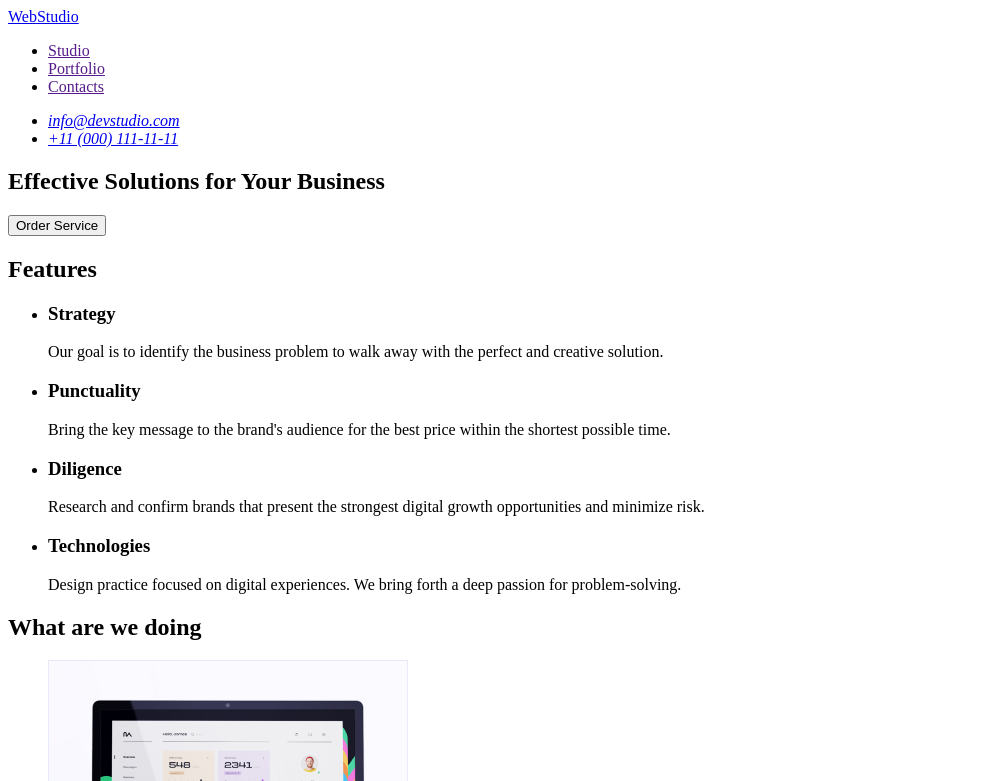
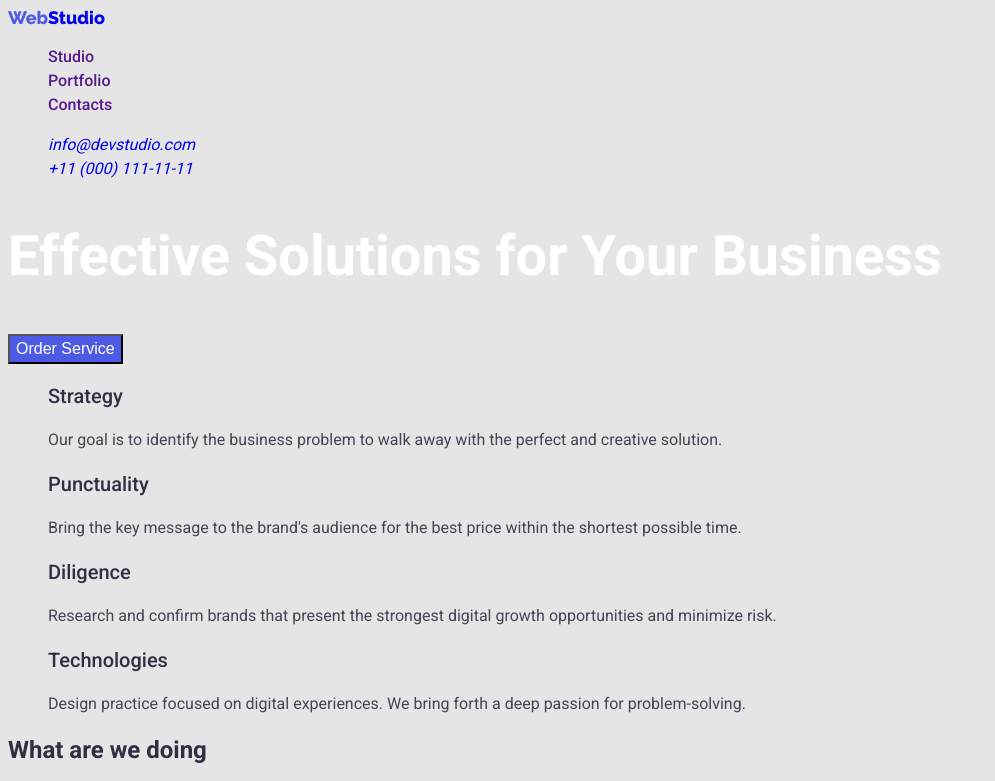
Before and after one commit to Tetiana-Tymchyshyn/hw-02, a plain HTML site: page index.html in a window 1280 px wide. Shown: the top 781 px of the page, without its empty margins (0-995 px from the left). Drawn offline with Linux system fonts and the light colour scheme.

Commit message:
update html css file

```diff
--- /dev/null
+++ b/CSS/styles.css
@@ -0,0 +1,85 @@
+/* BODY */
+body {
+  font-family: "Roboto", sans-serif;
+  color: #2e2f42;
+  background-color: #e5e5e5;
+}
+.list {
+  list-style: none;
+}
+.link {
+  text-decoration: none;
+
+  :root {
+	--color-iris: #4d5ae5;
+	--color-ocean: #404bbf;
+	--color-navy-blue: #2e2f42;
+	--color-green: #31d0aa;
+	--color-slate: #434455;
+	--color-light-slate: #8e8f99;
+	--color-cornflower: #e7e9fc;
+	--color-cloud: #f4f4fd;
+	--color-navy-blue-modal: #2e2f42;
+	--color-grey: #2e2f42;
+	--color-white: #ffffff;
+	--color-dairy: #fcfcfc;
+}
+}
+/* COMPONENT */
+.subtitle-description {
+  font-weight: 500;
+  font-size: 20px;
+  line-height: 1.2;
+  letter-spacing: 2%;
+}
+.description-text {
+    font-weight: 400;
+  font-size: 16px;
+  line-height: 1.5;
+  letter-spacing: 2%;
+  color: #434455;
+}
+
+/* HEADER */
+span {
+  font-family: "Raleway", sans-serif;
+  font-weight: 800;
+  font-size: 18px;
+  line-height: 1.16;
+  letter-spacing: 3%;
+  color: #4d5ae5;
+}
+
+.logo {
+  font-family: "Raleway", sans-serif;
+  font-weight: 800;
+  font-size: 18px;
+  line-height: 1.16;
+  letter-spacing: 3%;
+}
+.menu {
+  font-weight: 500;
+  font-size: 16px;
+  line-height: 1.5;
+  letter-spacing: 2%;
+}
+
+/* HERO */
+.hero {
+}
+.hero-title {
+  font-weight: 700;
+  font-size: 56px;
+  line-height: 1.07;
+  letter-spacing: 2%;
+  color: #ffffff;
+}
+.modal-btn {
+  background-color: #4d5ae5;
+  font-weight: 500;
+  font-size: 16px;
+  line-height: 1.5;
+  letter-spacing: 4%;
+  color: #ffffff;
+}
+/* FEATURE*/
--- a/index.html
+++ b/index.html
@@ -4,117 +4,150 @@
     <meta charset="UTF-8" />
     <meta name="viewport" content="width=device-width, initial-scale=1.0" />
     <title>Document</title>
+    <link rel="preconnect" href="https://fonts.googleapis.com" />
+    <link rel="preconnect" href="https://fonts.gstatic.com" crossorigin />
+    <link
+      href="https://fonts.googleapis.com/css2?family=Raleway:wght@800&family=Roboto:wght@400;500;700;900&display=swap"
+      rel="stylesheet"
+    />
+    <link rel="stylesheet" href="./CSS/styles.css" />
   </head>
   <body>
-    <header>
-      <nav>
-        <a href="./index.html">WebStudio</a>
-        <ul>
-          <li><a href="">Studio</a></li>
-          <li><a href="">Portfolio</a></li>
-          <li><a href="">Contacts</a></li>
+    <!-- HEADER -->
+    <header class="top-header">
+      <nav class="nav">
+        <a class="logo link" href="./index.html"><span>Web</span>Studio</a>
+        <ul class="menu list">
+          <li class="menu-item">
+            <a class="menu-link link" href="">Studio</a>
+          </li>
+          <li class="menu-item">
+            <a class="menu-link link" href="">Portfolio</a>
+          </li>
+          <li class="menu-item">
+            <a class="menu-link link" href="">Contacts</a>
+          </li>
         </ul>
       </nav>
       <address>
-        <ul>
-          <li><a href="mailto:info@devstudio.com">info@devstudio.com</a></li>
-          <li><a href="tel:+110001111111">+11 (000) 111-11-11</a></li>
+        <ul class="contact list">
+          <li class="description-text contact-item">
+            <a class="contact-mail link" href="mailto:info@devstudio.com"
+              >info@devstudio.com</a
+            >
+          </li>
+          <li class="description-text contact-item">
+            <a class="phone-number link" href="tel:+110001111111"
+              >+11 (000) 111-11-11</a
+            >
+          </li>
         </ul>
       </address>
     </header>
     <main>
+      <!-- HERO -->
+      <section class="hero">
+        <h1 class="hero-title">Effective Solutions for Your Business</h1>
+        <button
+          class="subtitle-description modal-btn"
+          type="button"
+          name="Order_Service"
+        >
+          Order Service
+        </button>
+      </section>
+      <!-- FEATURE -->
       <section>
-        <h1>Effective Solutions for Your Business</h1>
-        <button type="button" name="Order_Service">Order Service</button>
-      </section>
-      <section>
-        <h2>Features</h2>
-        <ul>
+        <h2 hidden>Features</h2>
+        <ul class="Features list">
           <li>
-            <h3>Strategy</h3>
-            <p>
+            <h3 class="subtitle-description">Strategy</h3>
+            <p class="description-text">
               Our goal is to identify the business problem to walk away with the
               perfect and creative solution.
             </p>
           </li>
           <li>
-            <h3>Punctuality</h3>
-            <p>
+            <h3 class="subtitle-description">Punctuality</h3>
+            <p class="description-text">
               Bring the key message to the brand's audience for the best price
               within the shortest possible time.
             </p>
           </li>
           <li>
-            <h3>Diligence</h3>
-            <p>
+            <h3 class="subtitle-description">Diligence</h3>
+            <p class="description-text">
               Research and confirm brands that present the strongest digital
               growth opportunities and minimize risk.
             </p>
           </li>
           <li>
-            <h3>Technologies</h3>
-            <p>
+            <h3 class="subtitle-description">Technologies</h3>
+            <p class="description-text">
               Design practice focused on digital experiences. We bring forth a
               deep passion for problem-solving.
             </p>
           </li>
         </ul>
       </section>
+      <!-- ABOUT -->
       <section>
-        <h2>What are we doing</h2>
-        <ul>
+        <h2 class="about">What are we doing</h2>
+        <ul class="menu-about list">
           <li>
             <img
-              src="./images/Rectangle71.jpg"
+              src="./images/services/Rectangle71.jpg"
               width="360"
               alt="Work example"
             />
           </li>
           <li>
             <img
-              src="./images/Rectangle72.jpg"
+              src="./images/services/Rectangle72.jpg"
               width="360"
               alt="Work example"
             />
           </li>
           <li>
             <img
-              src="./images/Rectangle73.jpg"
+              src="./images/services/Rectangle73.jpg"
               width="360"
               alt="Work example"
             />
           </li>
         </ul>
       </section>
+      <!-- TEAM -->
       <section>
         <h2>Our Team</h2>
-        <ul>
+        <ul class="list" tex>
           <li>
-            <img src="./images/img.jpg" alt="Team member" width="264" />
-            <h3>Mark Guerrero</h3>
-            <p>Product Designer</p>
+            <img src="./images/team/img.jpg" alt="Team member" width="264" />
+            <h3 class="subtitle-description">Mark Guerrero</h3>
+            <p class="description-text">Product Designer</p>
           </li>
           <li>
-            <img src="./images/img1.jpg" alt="Team member" width="264" />
-            <h3>Tom Ford</h3>
-            <p>Frontend Developer</p>
+            <img src="./images/team/img1.jpg" alt="Team member" width="264" />
+            <h3 class="subtitle-description">Tom Ford</h3>
+            <p class="description-text">Frontend Developer</p>
           </li>
           <li>
-            <img src="./images/img2.jpg" alt="Team member" width="264" />
-            <h3>Camila Garcia</h3>
-            <p>Marketing</p>
+            <img src="./images/team/img2.jpg" alt="Team member" width="264" />
+            <h3 class="subtitle-description">Camila Garcia</h3>
+            <p class="description-text">Marketing</p>
           </li>
           <li>
-            <img src="./images/img3.jpg" alt="Team member" width="264" />
-            <h3>Daniel Wilson</h3>
-            <p>UI Designer</p>
+            <img src="./images/team/img3.jpg" alt="Team member" width="264" />
+            <h3 class="subtitle-description">Daniel Wilson</h3>
+            <p class="description-text">UI Designer</p>
           </li>
         </ul>
       </section>
     </main>
+    <!-- FOOTER -->
     <footer>
-      <a href="./index.html">WebStudio</a>
-      <p>
+      <a class="link" href="./index.html">WebStudio</a>
+      <p class="">
         Increase the flow of customers and sales for your business with digital
         marketing & growth solutions.
       </p>
```
Also changed, not shown: portfolio.html (added, +135 -0 lines), images/portfolio/img.jpg (added), images/portfolio/img1.jpg (added), images/portfolio/img2.jpg (added), images/portfolio/img3.jpg (added), images/portfolio/img4.jpg (added), images/portfolio/img5.jpg (added), images/portfolio/img6.jpg (added), images/portfolio/img7.jpg (added), images/portfolio/img8.jpg (added), images/services/Rectangle71.jpg (added), images/services/Rectangle72.jpg (added), images/services/Rectangle73.jpg (added), images/team/img.jpg (added), 3 more files.
